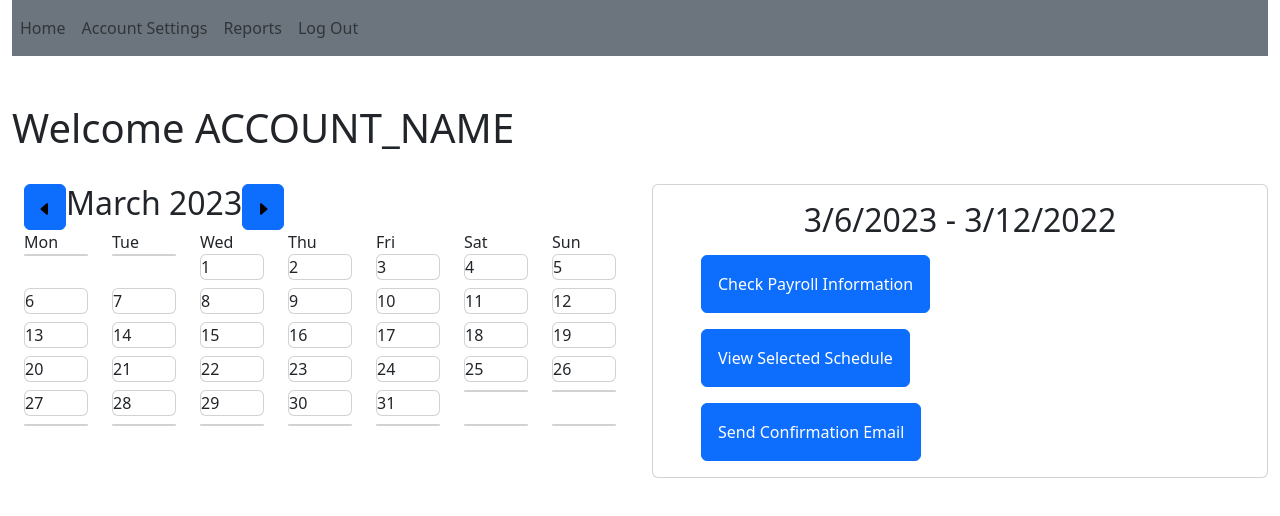
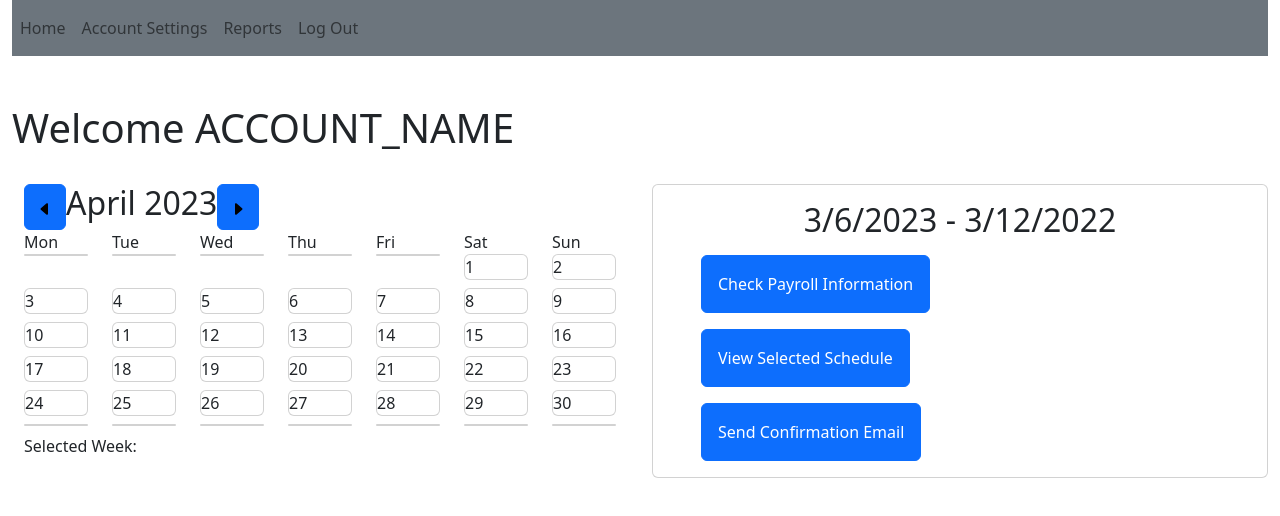
Before and after one commit to WBot3000/SWB_Software, a React (Create React App) app in the folder front-end/: page / in a window 1280 px wide. Shown: the top 516 px of the page. Built offline with nearby package versions, Linux system fonts and the light colour scheme.

Commit message:
Calendar can now change months!

```diff
--- a/front-end/package.json
+++ b/front-end/package.json
@@ -13,6 +13,7 @@
     "react-dom": "^18.2.0",
     "react-router-dom": "^6.8.2",
     "react-scripts": "5.0.1",
+    "uuid": "^9.0.0",
     "web-vitals": "^2.1.4"
   },
   "scripts": {
--- a/front-end/src/components/Calendar.js
+++ b/front-end/src/components/Calendar.js
@@ -2,27 +2,113 @@ import {Container, Row, Col, Button, Card} from "react-bootstrap"
 import LeftArrow from "../icons/caret-left-fill.svg"
 import RightArrow from "../icons/caret-right-fill.svg"
 
-import { useState } from "react"
+import { useState, useEffect } from "react"
+import { months, lastDaysOfMonths, toMonthYear } from "../utility/formatting.js"
+
+//Needed to fix date key issues
+import { v4 as uuidv4 } from "uuid";
 
 function Calendar() {
+    //Used to keep track of the month and year
+    //const [startingDate, setStartingDate] = useState(null);
+
+    //Used to keep track of the month and year the calendar is on
+    const [calendarDate, setCalendarDate] = useState(null);
+
     /*
         Contains six rows for the six weeks a month will take up.
         If a day is not part of the month, it is filled in with a zero, otherwise it is filled in with the day value
     */
-    const [dates, setDates] = useState([
-        [0, 0, 1, 2, 3, 4, 5],
-        [6, 7, 8, 9, 10, 11, 12],
-        [13, 14, 15, 16, 17, 18, 19],
-        [20, 21, 22, 23, 24, 25, 26],
-        [27, 28, 29, 30, 31, 0, 0],
-        [0, 0, 0, 0, 0, 0, 0]
-    ])
+    const [dates, setDates] = useState([]);
+
+    //0-5, corresponding to the week the user has clicked on
+    const [selectedWeekIdx, setSelectedWeekIdx] = useState(null);
+
+    //Used to set the calendar to its "default state"
+    useEffect(() => {
+        let baseDate = new Date();
+        //Just set it for a day at the beginning of the month. This just makes month changing calculations a lot easier, as we can avoid weird boundary cases with the last days of months
+        baseDate.setDate(1);
+        setCalendarDate(baseDate);
+        let monthArray = createWeekData(baseDate);
+        setDates(monthArray);
+    }, [])
+
+    function createWeekData(baseDate) {
+        //Because our months start at July
+        let baseMonth = months[(baseDate.getMonth() + 6) % 12];
+        let baseYear = baseDate.getFullYear();
+
+
+        //Get the last day of the month
+        //NOTE: This is NOT a date object (since we don't need weekday info), this is just a number
+        let lastDayDate = lastDaysOfMonths[(baseDate.getMonth() + 6) % 12];
+        //Special logic for February leap years
+        if(baseMonth == "February" && (baseYear % 4 == 0 && (baseYear % 100 != 0 || baseYear % 400 == 0))) {
+            lastDayDate = 29
+        }
+
+        //This section fills out the calendar
+        //A zero means a day that isn't part of the month
+        let monthArray = [
+            [0, 0, 0, 0, 0, 0, 0],
+            [0, 0, 0, 0, 0, 0, 0],
+            [0, 0, 0, 0, 0, 0, 0],
+            [0, 0, 0, 0, 0, 0, 0],
+            [0, 0, 0, 0, 0, 0, 0],
+            [0, 0, 0, 0, 0, 0, 0]
+        ];
+
+        //The index to start filling out the month array
+        //Usually 0 = Sunday, 6 = Saturday, we need to fix this so that 0 = Monday, 6 = Sunday
+        let weekdayIdx = (baseDate.getDay() + 6) % 7;
+        let currentWeekIdx = 0;
+
+        //Use to count days
+        let dayCounter = 1;
+        //Fill out the calendar
+        while(lastDayDate >= dayCounter) {
+            //Set the current day
+            monthArray[currentWeekIdx][weekdayIdx] = dayCounter
+            dayCounter++;
+            weekdayIdx++;
+            //On a new week
+            if(weekdayIdx >= 7) {
+                weekdayIdx = 0;
+                currentWeekIdx++;
+            }
+        }
+
+        return monthArray;
+    }
+
+    function goBackOneMonth() {
+        //This is fine to do since the stored calendar date should always be the 1st (don't have to worry about last day boundary stuff)
+        let previousMonth = new Date(calendarDate);
+        previousMonth.setMonth(calendarDate.getMonth() - 1);
+        let newDates = createWeekData(previousMonth);
+        setCalendarDate(previousMonth);
+        setDates(newDates);
+    }
+
+    function goForwardOneMonth() {
+        //This is fine to do since the stored calendar date should always be the 1st (don't have to worry about last day boundary stuff)
+        let nextMonth = new Date(calendarDate);
+        nextMonth.setMonth(calendarDate.getMonth() + 1);
+        let newDates = createWeekData(nextMonth);
+        setCalendarDate(nextMonth);
+        setDates(newDates);
+    }
 
     function createWeeks() {
         return (dates ?? []).map((week, idx) => (
-            <Row key={week}>
+            <Row /*key={week}*/ key={uuidv4()}>
                 {week.map(day => (
-                    <Col key={day + "_" + idx} className="mb-2">
+                    <Col
+                        key={uuidv4()}
+                        className="mb-2"
+                        onClick={() => {setSelectedWeekIdx(idx)}}
+                    >
                         <Card>
                             {day != 0 ? day : null}
                         </Card>
@@ -35,11 +121,11 @@ function Calendar() {
     return <Container>
         <Row>
             <Col className="d-flex">
-                <Button className="mr-3">
+                <Button className="mr-3" onClick={goBackOneMonth}>
                     <img src={LeftArrow}/>
                 </Button>
-                <h2 className="mr-3">March 2023</h2>
-                <Button>
+                <h2 className="mr-3">{toMonthYear(calendarDate ?? new Date())}</h2>
+                <Button onClick={goForwardOneMonth}>
                     <img src={RightArrow}/>
                 </Button>
             </Col>
@@ -54,6 +140,7 @@ function Calendar() {
             <Col>Sun</Col>
         </Row>
         {createWeeks()}
+        <p>Selected Week: {selectedWeekIdx}</p>
     </Container>
 }
 export default Calendar;
--- a/front-end/src/utility/formatting.js
+++ b/front-end/src/utility/formatting.js
@@ -15,6 +15,10 @@ export const breakpoints = {
 export const months = ["July", "August", "September", "October",
 "November", "December", "January", "February",
 "March", "April", "May", "June"]
+
+//Starts at July just like the months do
+//Use separate logic to check for February leap years
+export const lastDaysOfMonths = [31, 31, 30, 31, 30, 31, 31, 28, 31, 30, 31, 30];
 
 export const daysOfWeek = ["Monday", "Tuesday", "Wednesday",
 "Thursday", "Friday", "Saturday", "Sunday"]
@@ -48,3 +52,11 @@ export function toMonthDay(date) {
     let dateDay = date.getDate();
     return month + " " + dateDay;
 }
+
+//Converts a Javascript date to a month and year string
+export function toMonthYear(date) {
+    //Same logic as in toMonthDay
+    let month = months[(date.getMonth() + 6) % 12];
+    let dateYear = date.getFullYear();
+    return month + " " + dateYear
+}
```
Also changed, not shown: 1 other file (tests, documents, lock files or other folders).
